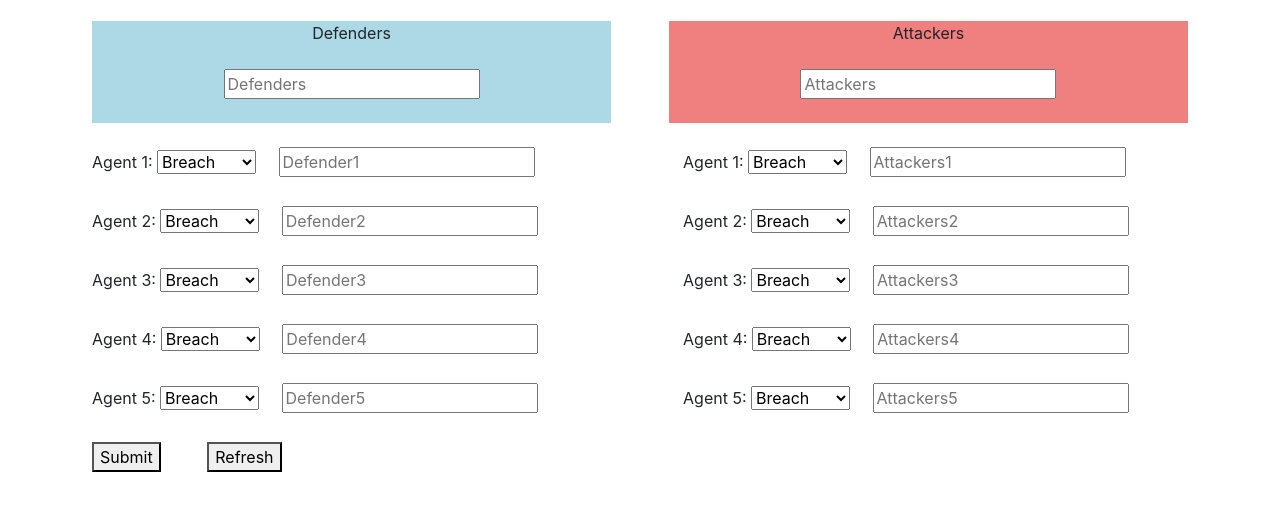
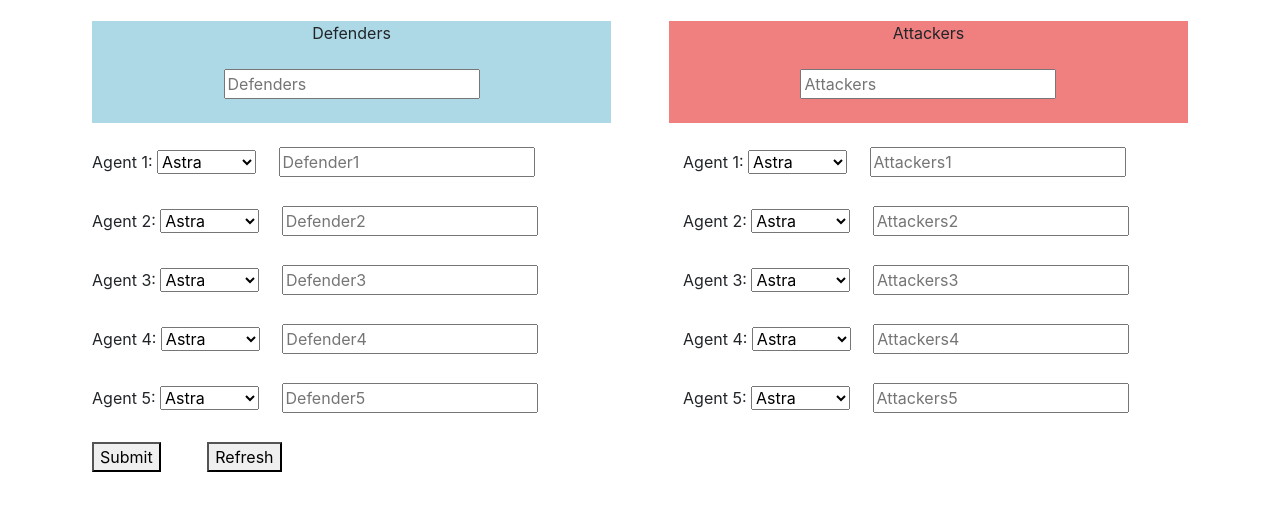
Before and after one commit to Kurahaneko/commentator_overlay, a plain HTML site: page index.html in a window 1280 px wide. Shown: the part 53-564 px from the top of the page. Drawn offline with nearby package versions, Linux system fonts and the light colour scheme.

Commit message:
Add files via upload

```diff
--- a/index.html
+++ b/index.html
@@ -78,6 +78,7 @@
                         <div id="first_agent">
                             <label for="agent1-1">Agent 1:</label>
                             <select id="agent1-1" name="agent1-1">
+                                <option value="Astra">Astra</option>
                                 <option value="Breach">Breach</option>
                                 <option value="Brimstone">Brimstone</option>
                                 <option value="Cypher">Cypher</option>
@@ -104,6 +105,7 @@
                         <div id="second_agent">
                             <label for="agent1-2">Agent 2:</label>
                             <select id="agent1-2" name="agent1-2">
+                                <option value="Astra">Astra</option>
                                 <option value="Breach">Breach</option>
                                 <option value="Brimstone">Brimstone</option>
                                 <option value="Cypher">Cypher</option>
@@ -130,6 +132,7 @@
                         <div id="third_agent">
                             <label for="agent1-3">Agent 3:</label>
                             <select id="agent1-3" name="agent1-3">
+                                <option value="Astra">Astra</option>
                                 <option value="Breach">Breach</option>
                                 <option value="Brimstone">Brimstone</option>
                                 <option value="Cypher">Cypher</option>
@@ -156,6 +159,7 @@
                         <div id="fourth_agent">
                             <label for="agent1-4">Agent 4:</label>
                             <select id="agent1-4" name="agent1-4">
+                                <option value="Astra">Astra</option>
                                 <option value="Breach">Breach</option>
                                 <option value="Brimstone">Brimstone</option>
                                 <option value="Cypher">Cypher</option>
@@ -182,6 +186,7 @@
                         <div id="fifth_agent">
                             <label for="agent1-5">Agent 5:</label>
                             <select id="agent1-5" name="agent1-5">
+                                <option value="Astra">Astra</option>
                                 <option value="Breach">Breach</option>
                                 <option value="Brimstone">Brimstone</option>
                                 <option value="Cypher">Cypher</option>
@@ -235,6 +240,7 @@
                         <div id="sixth_agent">
                             <label for="agent2-1">Agent 1:</label>
                             <select id="agent2-1" name="agent2-1">
+                                <option value="Astra">Astra</option>
                                 <option value="Breach">Breach</option>
                                 <option value="Brimstone">Brimstone</option>
                                 <option value="Cypher">Cypher</option>
@@ -261,6 +267,7 @@
                         <div id="seventh_agent">
                             <label for="agent2-2">Agent 2:</label>
                             <select id="agent2-2" name="agent2-2">
+                                <option value="Astra">Astra</option>
                                 <option value="Breach">Breach</option>
                                 <option value="Brimstone">Brimstone</option>
                                 <option value="Cypher">Cypher</option>
@@ -287,6 +294,7 @@
                         <div id="eighth_agent">
                             <label for="agent2-3">Agent 3:</label>
                             <select id="agent2-3" name="agent2-3">
+                                <option value="Astra">Astra</option>
                                 <option value="Breach">Breach</option>
                                 <option value="Brimstone">Brimstone</option>
                                 <option value="Cypher">Cypher</option>
@@ -313,6 +321,7 @@
                         <div id="ninth_agent">
                             <label for="agent2-4">Agent 4:</label>
                             <select id="agent2-4" name="agent2-4">
+                                <option value="Astra">Astra</option>
                                 <option value="Breach">Breach</option>
                                 <option value="Brimstone">Brimstone</option>
                                 <option value="Cypher">Cypher</option>
@@ -339,6 +348,7 @@
                         <div id="tenth_agent">
                             <label for="agent2-5">Agent 5:</label>
                             <select id="agent2-5" name="agent2-5">
+                                <option value="Astra">Astra</option>
                                 <option value="Breach">Breach</option>
                                 <option value="Brimstone">Brimstone</option>
                                 <option value="Cypher">Cypher</option>
```
